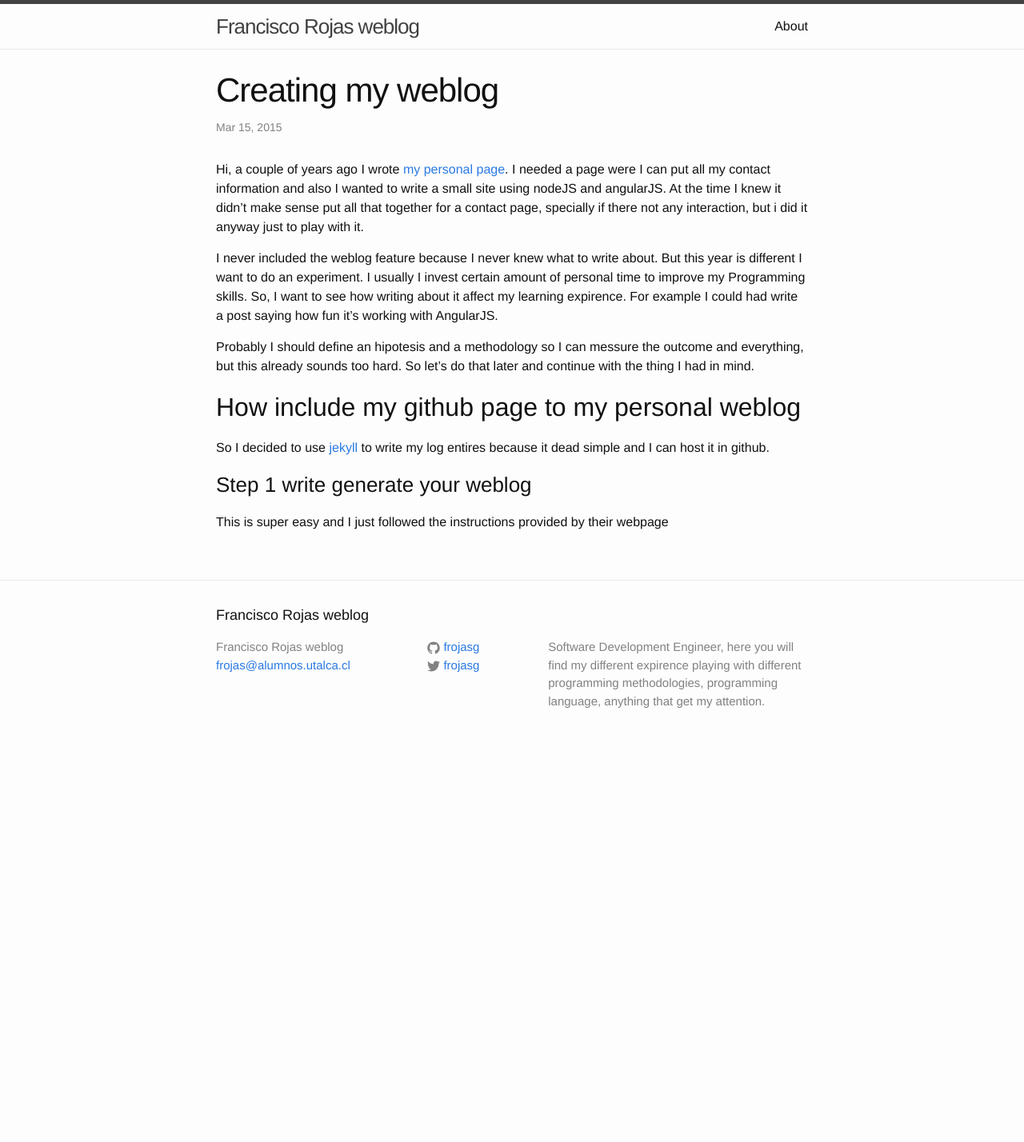
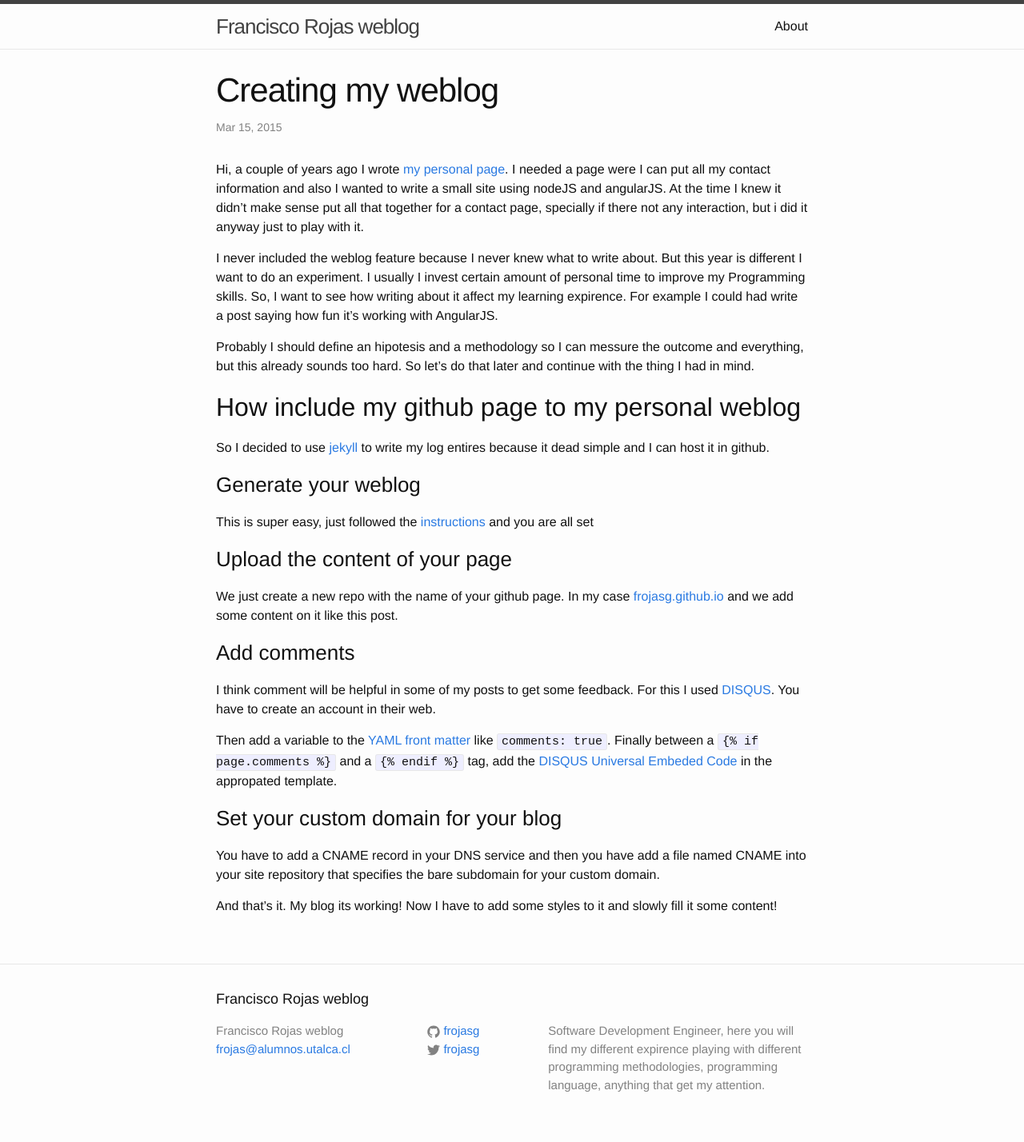
Before and after one commit to frojasg/frojasg.github.io, a Jekyll site: the page built from _posts/2015-03-15-creating-my-weblog.markdown, in a window 1280 px wide. Shown: the whole page at 80% size. Built offline with Jekyll 4.4.1, drawn with Linux system fonts in a browser that asks for light colours; comment, search, counter and statistics services are not loaded; before the commit the page ends 948 px from its top, so only the background shows below that.

Commit message:
write my first post about jekyll

````diff
--- a/_posts/2015-03-15-creating-my-weblog.markdown
+++ b/_posts/2015-03-15-creating-my-weblog.markdown
@@ -1,6 +1,7 @@
 ---
 layout: post
 title: Creating my weblog
+comments: true
 ---
 
 Hi, a couple of years ago I wrote [my personal page][1]. I needed a page were I can put all my contact information and also I wanted to write a small site using nodeJS and angularJS. At the time I knew it didn't make sense put all that together for a contact page, specially if there not any interaction, but i did it anyway just to play with it.
@@ -13,10 +14,27 @@ Probably I should define an hipotesis and a methodology so I can messure the out
 
 So I decided to use [jekyll][2] to write my log entires because it dead simple and I can host it in github.
 
-### Step 1 write generate your weblog
+### Generate your weblog
 
-This is super easy and I just followed the instructions provided by their webpage
+This is super easy, just followed the [instructions][3] and you are all set
 
+### Upload the content of your page
+
+We just create a new repo with the name of your github page. In my case [frojasg.github.io][4] and we add some content on it like this post.
+
+### Add comments
+
+I think comment will be helpful in some of my posts to get some feedback. For this I used [DISQUS](https://disqus.com/). You have to create an account in their web.
+
+Then add a variable to the [YAML front matter](http://jekyllrb.com/docs/frontmatter/) like ``` comments: true ```. Finally between a {% raw %} ``` {% if page.comments %} ``` {% endraw %} and a {% raw %} ``` {% endif %} ``` {% endraw %} tag, add the [DISQUS Universal Embeded Code](https://disqus.com/admin/universalcode/) in the appropated template.
+
+### Set your custom domain for your blog
+
+You have to add a CNAME record in your DNS service and then you have add a file named CNAME into your site repository that specifies the bare subdomain for your custom domain.
+
+And that's it. My blog its working! Now I have to add some styles to it and slowly fill it some content!
 
 [1]: http://www.frojasg.cl/
 [2]: http://jekyllrb.com/
+[3]: http://jekyllrb.com/docs/quickstart/
+[4]: https://github.com/frojasg/frojasg.github.io
````
